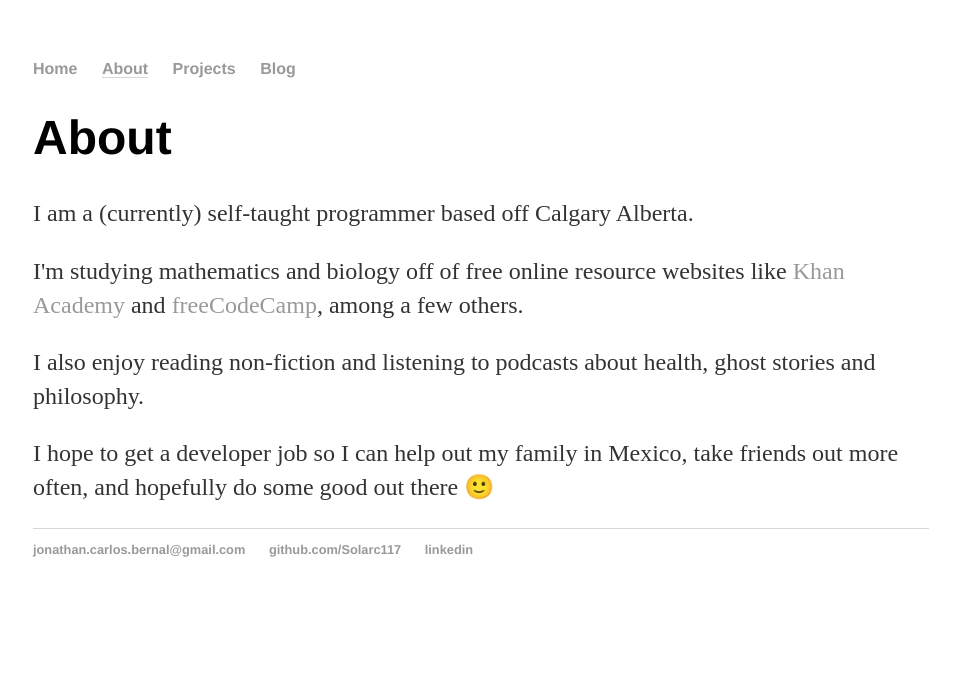
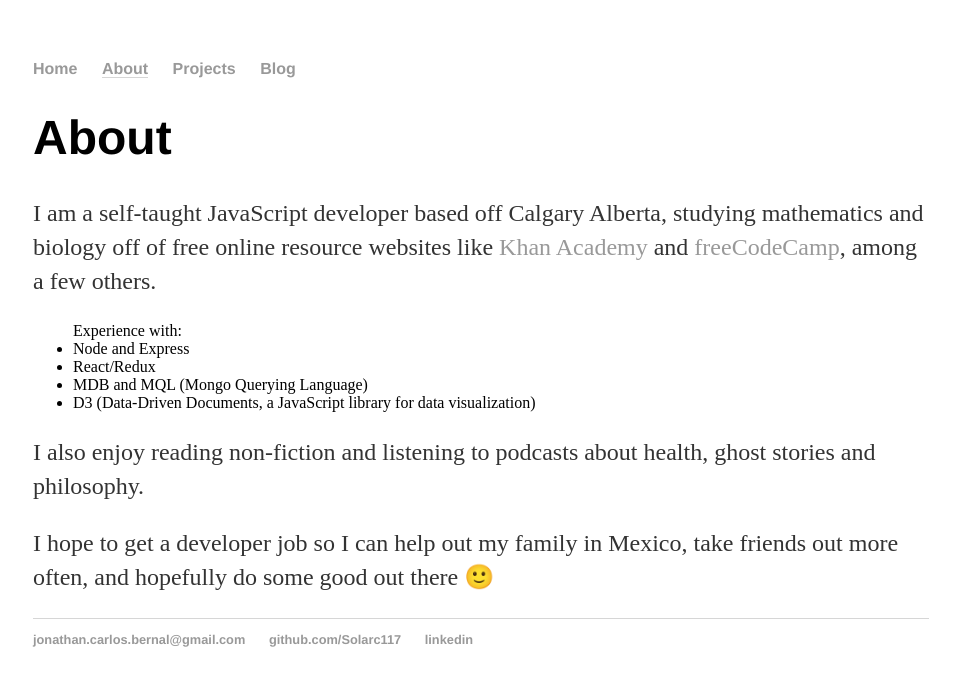
Before and after one commit to Solarc117/Solarc117.github.io, a Jekyll site: the page built from about/index.html, in a window 1280 px wide. Shown: the top 686 px of the page, without its empty margins (159-1119 px from the left). Built offline with Jekyll 4.4.1, drawn with Linux system fonts in a browser that asks for light colours.

Commit message:
more descriptive about

```diff
--- a/about/index.html
+++ b/about/index.html
@@ -3,9 +3,7 @@ layout: default
 title: About
 ---
 
-<p>I am a (currently) self-taught programmer based off Calgary Alberta.</p>
-<p>
-  I'm studying mathematics and biology off of free online resource websites like
+<p>I am a self-taught JavaScript developer based off Calgary Alberta, studying mathematics and biology off of free online resource websites like
   <a target="_blank" href="https://www.khanacademy.org/profile/solarc117"
     >Khan Academy</a
   >
@@ -13,6 +11,15 @@ title: About
   <a target="_blank" href="https://www.freecodecamp.org/solarc">freeCodeCamp</a
   >, among a few others.
 </p>
+<ul>
+  Experience with:
+  <li>Node and Express</li>
+  <li>React/Redux</li>
+  <li>MDB and MQL (Mongo Querying Language)</li>
+  <li>
+    D3 (Data-Driven Documents, a JavaScript library for data visualization)
+  </li>
+</ul>
 <p>
   I also enjoy reading non-fiction and listening to podcasts about health, ghost
   stories and philosophy.
```
